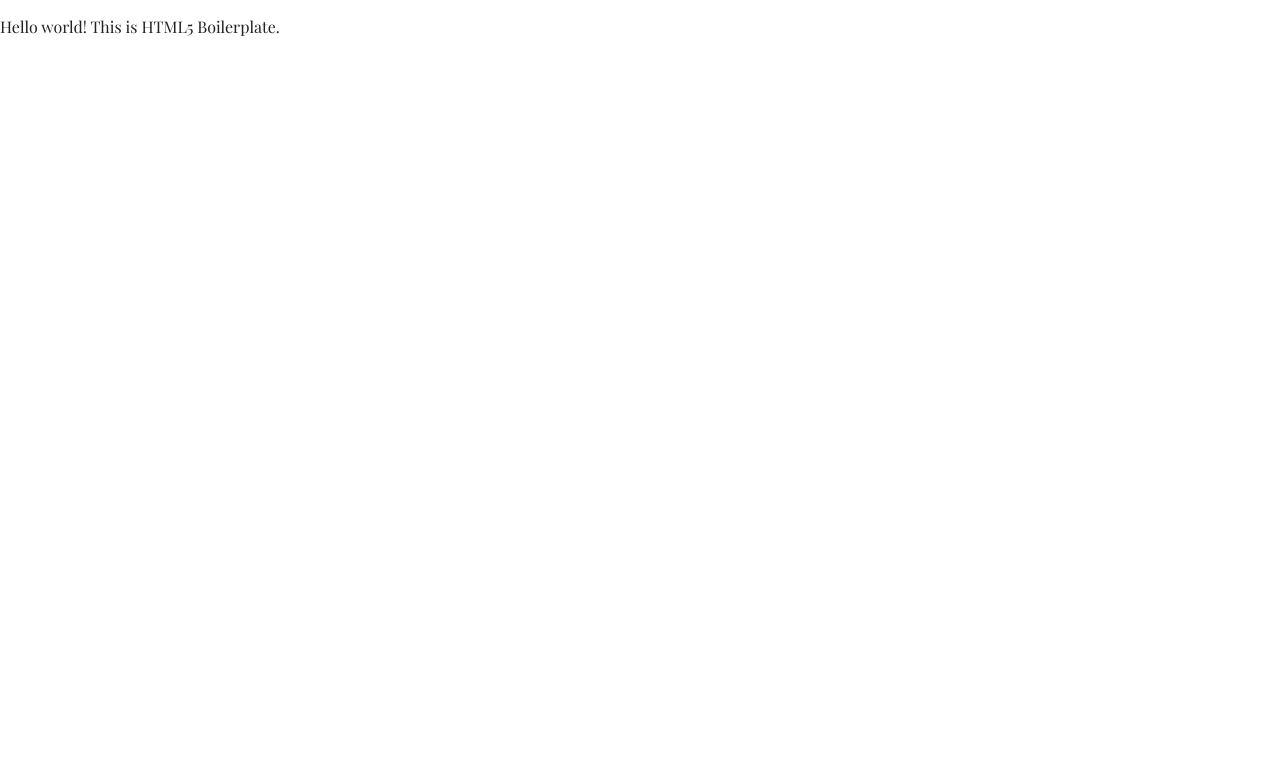
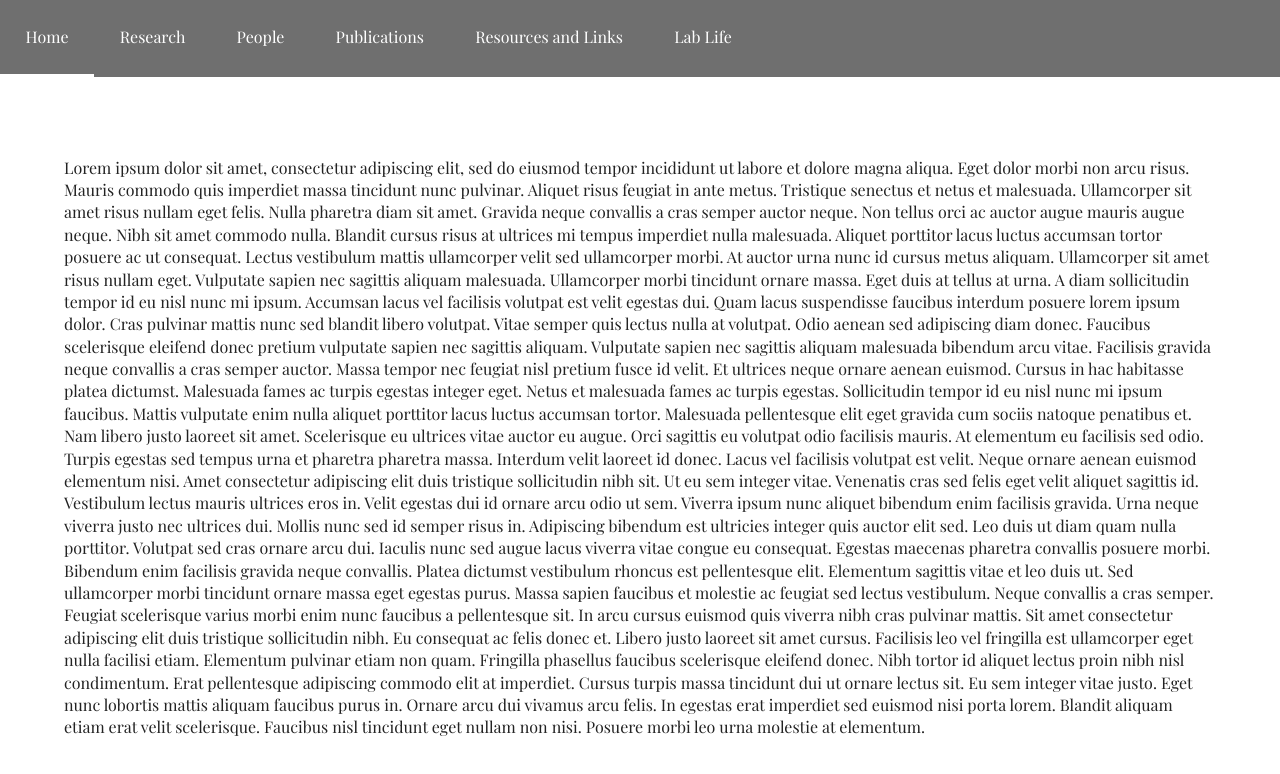
Before and after one commit to Chaconine/chaconine.github.io, a plain HTML site: page index.html in a window 1280 px wide. Drawn offline with nearby package versions, Linux system fonts and the light colour scheme.

Commit message:
Created new navigation bar

```diff
--- a/css/main.css
+++ b/css/main.css
@@ -3,7 +3,7 @@
 /* main.css 1.0.0 | MIT License | https://github.com/h5bp/main.css#readme */
 /*
  * What follows is the result of much research on cross-browser styling.
- * Credit left inline and big thanks to Nicolas Gallagher, Jonathan Neal,
+ * Credit left inline and big thanks to Nicolas Gallagher, Jonathan Neal,`
  * Kroc Camen, and the H5BP dev community and team.
  */
 
@@ -102,22 +102,57 @@ textarea {
    Author's custom styles
    ========================================================================== */
 
+/* Change font to Playfair display if available */
+
 body {
-  font-family: 'Playfair display', serif;
+  font-family: 'Playfair display', Arial, sans-serif;
   font-size: 45 px;
 }
 
+/* Add a black background color to the top navigation */
 
+.topnav {
+  background-color: rgba(51, 51, 51, 0.7);
+  overflow: hidden;
+}
 
+/* Style the links inside the navigation bar */
+.topnav a {
+  float: left;
+  color: #FFF!important;
+  text-align: center;
+  padding: 2% 2%;
+  text-decoration: none;
+  font-size: 1em;
+  font-weight: 300;
+  border-bottom: 3px solid transparent;
+}
 
+/* Change the color of links on hover */
+.topnav a:hover {
+  color: black;
+  border-bottom: 3px solid #FFF;
+}
 
+/* Add a color to the active/current link */
+.topnav a.active {
+  border-bottom: 3px solid #FFF;
+  color: black;
+}
 
+/* Add padding to the content of the page */
+.content {
+  padding: 5%;
+}
 
+.sticky {
+  position: fixed;
+  top: 0;
+  width: 100%;
+}
 
-
-
-
-
+.sticky + .content {
+  padding-top: 60px;
 
 
  /* ==========================================================================
--- a/index.html
+++ b/index.html
@@ -28,7 +28,38 @@
   <![endif]-->
 
   <!-- Add your site or application content here -->
-  <p>Hello world! This is HTML5 Boilerplate.</p>
+  <div class="topnav">
+    <a class="active" href="#home">Home</a>
+    <a href="#research">Research</a>
+    <a href="#people">People</a>
+    <a href="#publications">Publications</a>
+    <a href="#resourcesandlinks">Resources and Links</a>
+    <a href="#lablife">Lab Life</a>
+  </div>
+
+  <p class="content"> Lorem ipsum dolor sit amet, consectetur adipiscing elit, sed do eiusmod tempor incididunt ut labore et dolore magna aliqua. Eget dolor morbi non arcu risus. Mauris commodo quis imperdiet massa tincidunt nunc pulvinar. Aliquet risus feugiat in ante metus. Tristique senectus et netus et malesuada. Ullamcorper sit amet risus nullam eget felis. Nulla pharetra diam sit amet. Gravida neque convallis a cras semper auctor neque. Non tellus orci ac auctor augue mauris augue neque. Nibh sit amet commodo nulla. Blandit cursus risus at ultrices mi tempus imperdiet nulla malesuada. Aliquet porttitor lacus luctus accumsan tortor posuere ac ut consequat. Lectus vestibulum mattis ullamcorper velit sed ullamcorper morbi. At auctor urna nunc id cursus metus aliquam. Ullamcorper sit amet risus nullam eget. Vulputate sapien nec sagittis aliquam malesuada. Ullamcorper morbi tincidunt ornare massa. Eget duis at tellus at urna. A diam sollicitudin tempor id eu nisl nunc mi ipsum.
+
+Accumsan lacus vel facilisis volutpat est velit egestas dui. Quam lacus suspendisse faucibus interdum posuere lorem ipsum dolor. Cras pulvinar mattis nunc sed blandit libero volutpat. Vitae semper quis lectus nulla at volutpat. Odio aenean sed adipiscing diam donec. Faucibus scelerisque eleifend donec pretium vulputate sapien nec sagittis aliquam. Vulputate sapien nec sagittis aliquam malesuada bibendum arcu vitae. Facilisis gravida neque convallis a cras semper auctor. Massa tempor nec feugiat nisl pretium fusce id velit. Et ultrices neque ornare aenean euismod. Cursus in hac habitasse platea dictumst. Malesuada fames ac turpis egestas integer eget. Netus et malesuada fames ac turpis egestas. Sollicitudin tempor id eu nisl nunc mi ipsum faucibus. Mattis vulputate enim nulla aliquet porttitor lacus luctus accumsan tortor. Malesuada pellentesque elit eget gravida cum sociis natoque penatibus et.
+
+Nam libero justo laoreet sit amet. Scelerisque eu ultrices vitae auctor eu augue. Orci sagittis eu volutpat odio facilisis mauris. At elementum eu facilisis sed odio. Turpis egestas sed tempus urna et pharetra pharetra massa. Interdum velit laoreet id donec. Lacus vel facilisis volutpat est velit. Neque ornare aenean euismod elementum nisi. Amet consectetur adipiscing elit duis tristique sollicitudin nibh sit. Ut eu sem integer vitae. Venenatis cras sed felis eget velit aliquet sagittis id. Vestibulum lectus mauris ultrices eros in. Velit egestas dui id ornare arcu odio ut sem. Viverra ipsum nunc aliquet bibendum enim facilisis gravida. Urna neque viverra justo nec ultrices dui. Mollis nunc sed id semper risus in. Adipiscing bibendum est ultricies integer quis auctor elit sed. Leo duis ut diam quam nulla porttitor. Volutpat sed cras ornare arcu dui. Iaculis nunc sed augue lacus viverra vitae congue eu consequat.
+
+Egestas maecenas pharetra convallis posuere morbi. Bibendum enim facilisis gravida neque convallis. Platea dictumst vestibulum rhoncus est pellentesque elit. Elementum sagittis vitae et leo duis ut. Sed ullamcorper morbi tincidunt ornare massa eget egestas purus. Massa sapien faucibus et molestie ac feugiat sed lectus vestibulum. Neque convallis a cras semper. Feugiat scelerisque varius morbi enim nunc faucibus a pellentesque sit. In arcu cursus euismod quis viverra nibh cras pulvinar mattis. Sit amet consectetur adipiscing elit duis tristique sollicitudin nibh. Eu consequat ac felis donec et.
+
+Libero justo laoreet sit amet cursus. Facilisis leo vel fringilla est ullamcorper eget nulla facilisi etiam. Elementum pulvinar etiam non quam. Fringilla phasellus faucibus scelerisque eleifend donec. Nibh tortor id aliquet lectus proin nibh nisl condimentum. Erat pellentesque adipiscing commodo elit at imperdiet. Cursus turpis massa tincidunt dui ut ornare lectus sit. Eu sem integer vitae justo. Eget nunc lobortis mattis aliquam faucibus purus in. Ornare arcu dui vivamus arcu felis. In egestas erat imperdiet sed euismod nisi porta lorem. Blandit aliquam etiam erat velit scelerisque. Faucibus nisl tincidunt eget nullam non nisi. Posuere morbi leo urna molestie at elementum.</p>
+
+<!-- Add a script for a sticky navbar -->
+
+  <script>
+  window.onscroll = function() {myFunction()};
+
+  var navbar = document.getElementsByClassName("topnav");
+  var sticky = navbar.offsetTop;
+
+  function myFunction() {
+      navbar.classList.add("sticky")
+  }
+  </script>
+
   <script src="js/vendor/modernizr-3.7.1.min.js"></script>
   <script src="https://code.jquery.com/jquery-3.3.1.min.js" integrity="sha256-FgpCb/KJQlLNfOu91ta32o/NMZxltwRo8QtmkMRdAu8=" crossorigin="anonymous"></script>
   <script>window.jQuery || document.write('<script src="js/vendor/jquery-3.3.1.min.js"><\/script>')</script>
```
